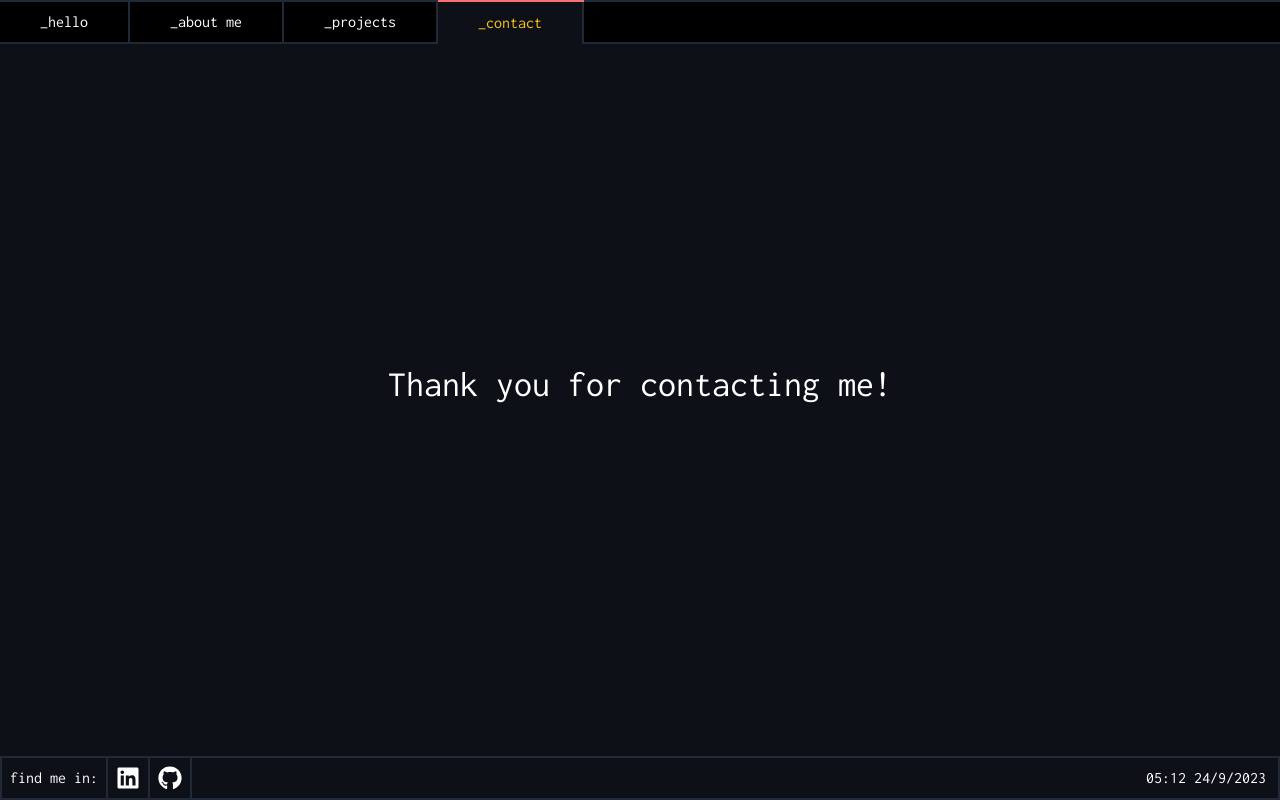
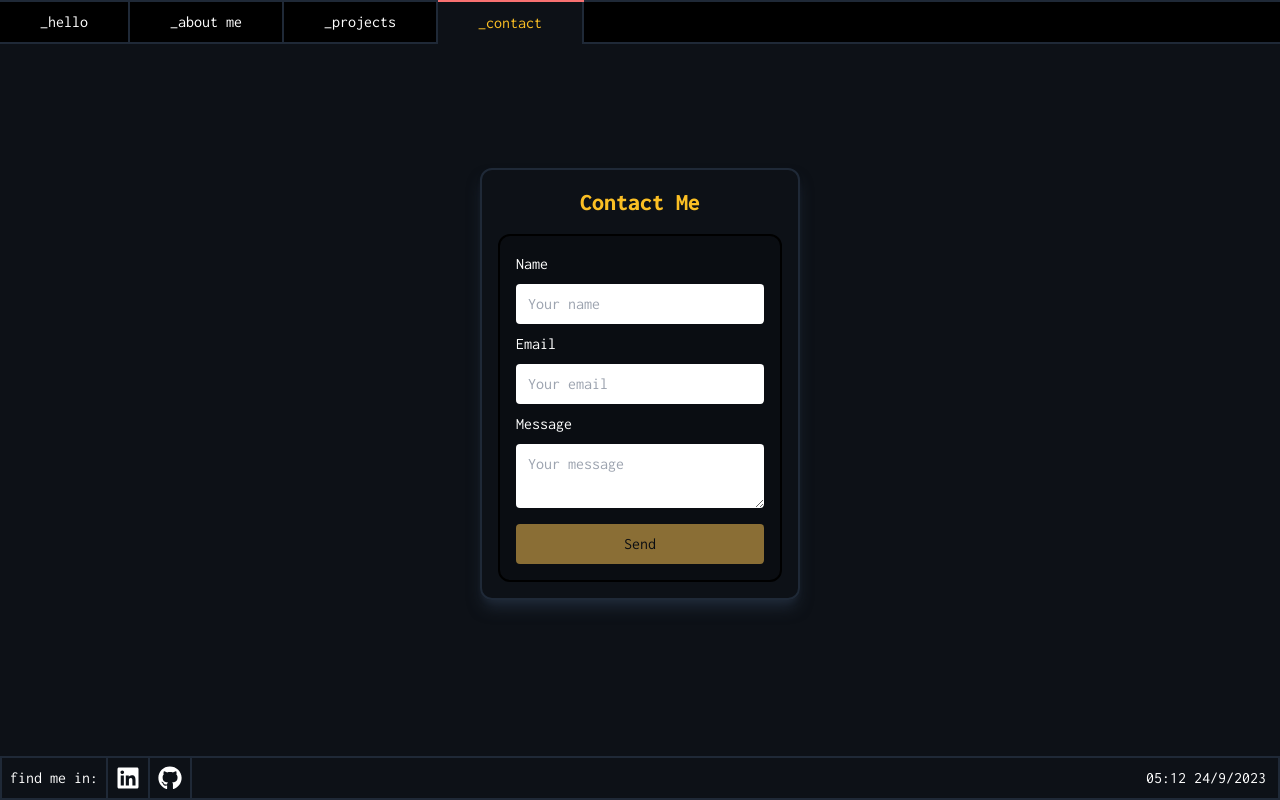
Before and after one commit to mzapf/portfolio, a React (Vite) app: page /contact in a window 1280 px wide. Built offline with nearby package versions, Linux system fonts and the light colour scheme.

Commit message:
update Contact

```diff
--- a/src/components/Contact.jsx
+++ b/src/components/Contact.jsx
@@ -3,7 +3,7 @@ import emailjs from "@emailjs/browser"
 
 const Contact = () => {
     const form = useRef()
-    const [showThankYou, setShowThankYou] = useState(true)
+    const [showThankYou, setShowThankYou] = useState(false)
 
     const sendEmail = (e) => {
         e.preventDefault()
@@ -27,19 +27,34 @@ const Contact = () => {
     }
 
     const ThankYou = () => {
-        return <h1 className="text-4xl">Thank you for contacting me!</h1>
+        return (
+            <h1 className="text-6xl text-amber-400 animate-pulse">
+                Thank you for contacting me!
+            </h1>
+        )
     }
 
     const ContactForm = () => {
         return (
-            <form ref={form} onSubmit={sendEmail} className="flex flex-col">
+            <div className="w-80 border-2 border-gray-800 rounded-xl p-4 shadow-lg shadow- shadow-gray-800">
+                <div className="flex justify-center">
+                    <h1 className="text-amber-400 pb-4 font-bold text-2xl">
+                        Contact Me
+                    </h1>
+                </div>
+                <div className="flex flex-col gap-4 bg-custom-gray-2 border-2 border-black rounded-xl py-4">
+                    <form
+                        ref={form}
+                        onSubmit={sendEmail}
+                        className="flex flex-col gap-2 px-4"
+                    >
                         <label>Name</label>
                         <input
                             type="text"
                             name="user_name"
                             required
                             placeholder="Your name"
-                    className="text-black"
+                            className="rounded py-2 px-3 text-gray-700"
                         />
                         <label>Email</label>
                         <input
@@ -47,17 +62,23 @@ const Contact = () => {
                             name="user_email"
                             required
                             placeholder="Your email"
-                    className="text-black"
+                            className="rounded py-2 px-3 text-gray-700"
                         />
                         <label>Message</label>
                         <textarea
                             name="message"
                             required
                             placeholder="Your message"
-                    className="text-black"
+                            className="rounded py-2 px-3 text-gray-700"
                         />
-                <input type="submit" value="Send" />
+                        <input
+                            type="submit"
+                            value="Send"
+                            className="mt-2 py-2 rounded bg-custom-gold text-custom-gray-2 hover:bg-amber-400"
+                        />
                     </form>
+                </div>
+            </div>
         )
     }
 
```
Lines whose indentation alone changed are shown as unchanged.
